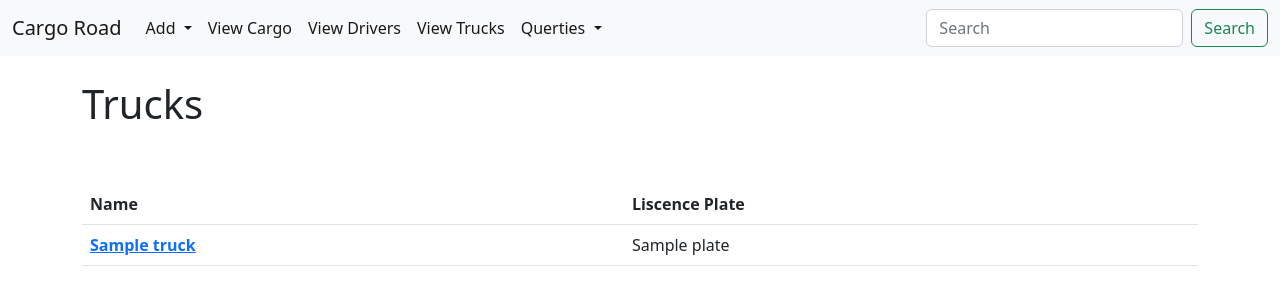
After one commit to Nyepes/cargo_road_db, a Django app: template cargo_road/events/templates/truck_list.html in a window 1280 px wide. The commit adds this page. Shown: the top 305 px of the page. Run offline with Django 4.2, Linux system fonts and the light colour scheme; the template is opened without the code that fills it: most values are stand-ins (such as "Sample title", 1, 10 or a date in 2020).

Commit message:
added the view truck page

```diff
--- a/cargo_road/events/models.py
+++ b/cargo_road/events/models.py
@@ -65,7 +65,7 @@ class Driver (models.Model):
 	driver_id_fedex = models.PositiveIntegerField(blank=True)
 	standard_pay = models.PositiveSmallIntegerField(blank=True)
 	def __str__(self):
-		return self.name + self.last_name +" | "+self.nickname
+		return self.name + " " + self.last_name + " | " + self.nickname
 
 class DriverXCargo(models.Model):
 	shipment = models.ForeignKey(Cargo, on_delete = models.CASCADE)
--- a/cargo_road/events/templates/navbar.html
+++ b/cargo_road/events/templates/navbar.html
@@ -32,6 +32,9 @@
         <li class="nav-item">
           <a class="nav-link active" href="{% url 'view_drivers' %}">View Drivers</a>
         </li>
+        <li class="nav-item">
+          <a class="nav-link active" href="{% url 'view_trucks' %}">View Trucks</a>
+        </li>
         <li class="nav-item dropdown">
           <a class="nav-link dropdown-toggle active" href="#" role="button" data-bs-toggle="dropdown" aria-expanded="false">
             Querties
--- /dev/null
+++ b/cargo_road/events/templates/truck_list.html
@@ -0,0 +1,22 @@
+{%extends 'base.html'%}
+{%block content%}
+<h1>Trucks</h1>
+</br></br>
+
+<table class="table table-hover">
+  <tbody>
+    <thead>
+      <tr>
+        <th scope="col">Name</th>
+        <th scope="col">Liscence Plate</th>
+      </tr>
+    </thead>
+    {%for truck in trucks%}
+    <tr style="transform: rotate(0);">
+    <th scope="row"><a href="#" class="stretched-link">{{truck.name}}</a></th>
+      <td>{{truck.plate}}</td>
+    </tr>
+    {%endfor%}
+  </tbody>
+</table>
+  {%endblock%}
--- a/cargo_road/events/urls.py
+++ b/cargo_road/events/urls.py
@@ -8,6 +8,7 @@ urlpatterns = [
     path('add-fedex-settlement', views.add_fedex_settlement,name = 'add_fedex_settlement'),
     path('add-driver', views.add_driver,name = 'add_driver'),
     path('driver-list',views.driver_list,name="view_drivers"),
+    path('truck-list',views.truck_list,name="view_trucks"),
     path('detail-driver<driver_id>', views.detail_driver, name='detail_driver'),
     path('update-driver<driver_id>',views.update_driver,name='update_driver')
 ]
```
Also changed, not shown: cargo_road/events/templates/driver_list.html (+8 -2 lines), cargo_road/events/views.py (+7 -4 lines).
